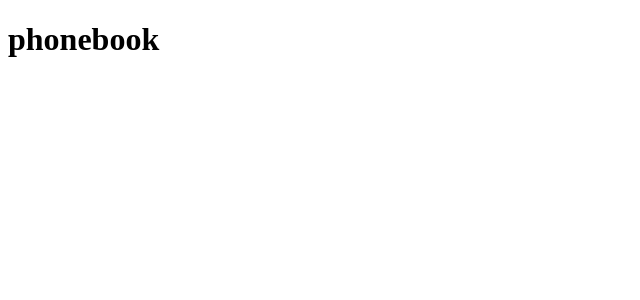
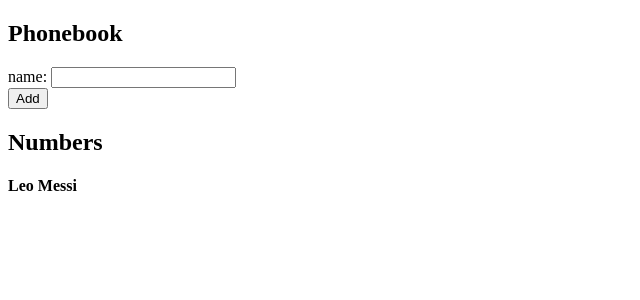
Before and after one commit to tomasda7/FullStack-Open, a React (Create React App) app in the folder part2/phonebook/: page / in a window 1280 px wide. Shown: the top 300 px of the page, without its empty margins (0-640 px from the left). Built offline with nearby package versions, Linux system fonts and the light colour scheme.

Commit message:
Done exercise 6 of part2

```diff
--- a/part2/phonebook/src/App.js
+++ b/part2/phonebook/src/App.js
@@ -1,9 +1,43 @@
-
+import { useState } from 'react';
 
 const App = () => {
+
+  const [persons, setPersons] = useState([
+    { name: 'Leo Messi', id: 1 }
+  ]);
+  const [newName, setNewName] = useState('');
+
+  const addPerson = (event) => {
+    event.preventDefault();
+    const person = {
+      name: newName,
+      id: persons.length + 1
+    }
+
+    setPersons(persons.concat(person));
+    setNewName('');
+  }
+
+  const handleNameChange = (event) => {
+    setNewName(event.target.value);
+  }
+
   return (
     <div>
-      <h1>phonebook</h1>
+      <h2>Phonebook</h2>
+      <form onSubmit={addPerson}>
+        <div>
+          name: <input
+          value={newName}
+          onChange={handleNameChange}
+          />
+        </div>
+        <div>
+          <button type='submit'>Add</button>
+        </div>
+      </form>
+      <h2>Numbers</h2>
+      {persons.map(person => <h4 key={person.id}>{person.name}</h4>)}
     </div>
   );
 }
--- a/part2/phonebook/src/index.js
+++ b/part2/phonebook/src/index.js
@@ -1,7 +1,9 @@
-import React from 'react';
+import React, { StrictMode } from 'react';
 import ReactDOM from 'react-dom/client';
 
 import App from './App';
 
 
-ReactDOM.createRoot(document.getElementById('root')).render(<App />);
+ReactDOM.createRoot(document.getElementById('root')).render(<StrictMode>
+    <App />
+</StrictMode> );
```
